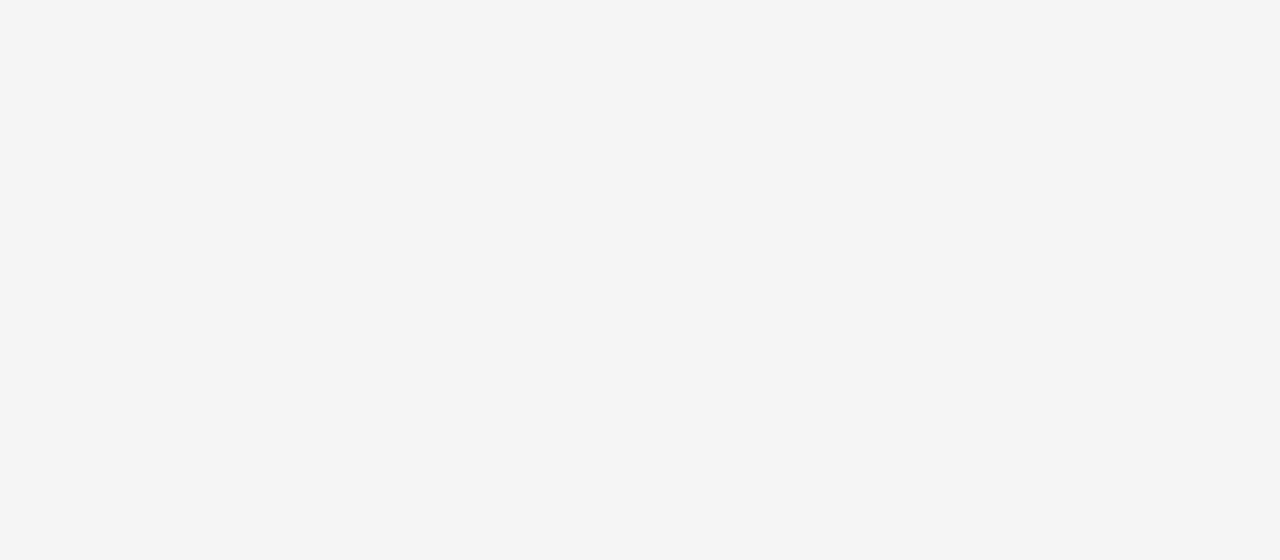
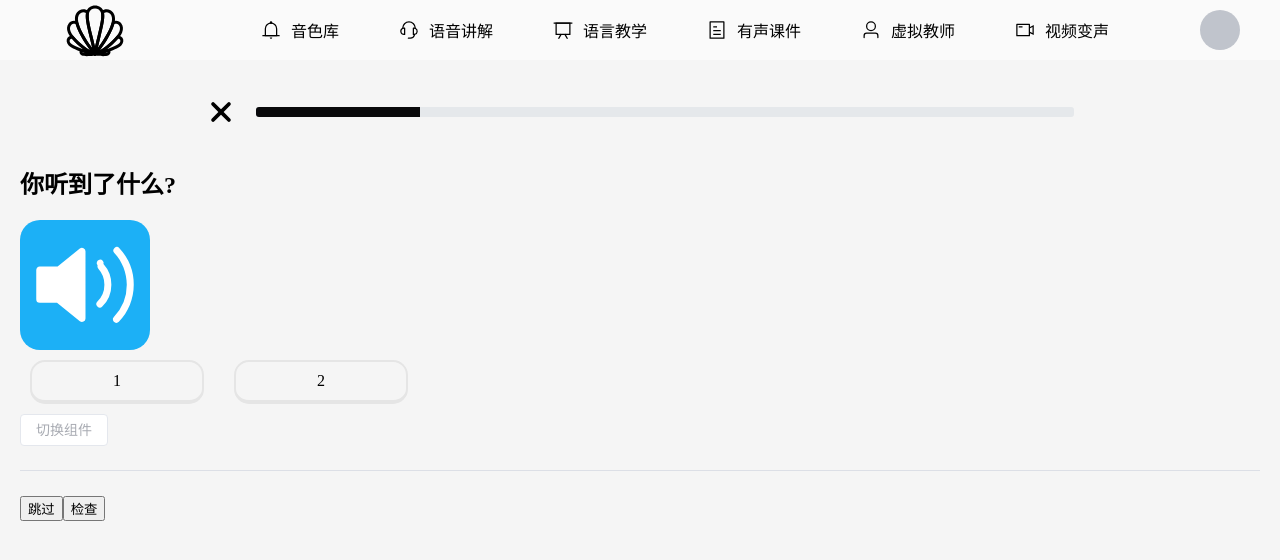
Before and after one commit to Demonor-alt/Sound, a Vue app: page /#/teach/practise in a window 1280 px wide. Before the commit this address led to /#/main/discover. Shown: the top 560 px of the page. Built offline with nearby package versions, Linux system fonts and the light colour scheme; sample sign-in values are in the browser's storage.

Commit message:
组件跳转

```diff
--- a/src/router/index.js
+++ b/src/router/index.js
@@ -58,6 +58,10 @@ const routes = [
                 component: () => import("@/views/teach/Shop.vue"),
             },
             {
+                path: '/teach/practise',
+                component: () => import("@/views/teach/Practise.vue"),
+            },
+            {
                 path: '/courseware',
                 component: () => import("@/views/Courseware.vue"),
             },
--- /dev/null
+++ b/src/views/teach/Practise.vue
@@ -0,0 +1,133 @@
+<template>
+    <div class="header">
+        <el-icon size="30" style="cursor: pointer;" @click="dialogVisible = true">
+            <CloseBold />
+        </el-icon>
+        <el-slider v-model="value3" min="0" max="100" :step="1" :show-tooltip="false" :show-button="false"
+            size="large" />
+        <el-dialog v-model="dialogVisible" width="30%" align-center :show-close="false">
+            <div style="font-size: large;color: black;font-weight: 600;margin-bottom: 10px;">退出练习</div>
+            <div class="dialog">
+                退出后不会保留进度
+            </div>
+            <template #footer>
+                <span class="dialog-footer">
+                    <el-button color="#f4f4f5" plain style="color: black; border: #e4e4e7 1px solid; "
+                        @click="dialogVisible = false">取消</el-button>
+                    <el-button color="black" @click="dialogVisible = false; toTeach();">
+                        确认
+                    </el-button>
+                </span>
+            </template>
+        </el-dialog>
+    </div>
+    <div class="demo-container">
+        <div class="col" style="overflow-y: auto; max-height: 100vh;">
+            <component :is="componentList[currentIndex]" :dataItem="data[dataIndex - 1]"
+                @option-selected="handleOptionSelected"></component>
+        </div>
+        <el-button @click="toggleComponent" :disabled="isButtonDisabled">切换组件</el-button>
+    </div>
+    <el-divider />
+    <div class="action-btns">
+        <button class="skip-btn" @click="handleSkip">跳过</button>
+        <button class="check-btn" @click="handleCheck">检查</button>
+    </div>
+</template>
+
+<script setup>
+import { CloseBold } from '@element-plus/icons-vue';
+import { ref } from 'vue';
+import { useRouter } from 'vue-router';
+const value3 = ref(20);
+const router = useRouter();
+const dialogVisible = ref(false);
+const toTeach = () => {
+    router.push('/teach');
+};
+import Listen from './practise/Listen.vue'
+import Select from './practise/Select.vue'
+import Compare from './practise/Compare.vue'
+import Speak from './practise/Speak.vue'
+import audioUrl from '@/assets/sound.m4a';
+const componentList = [Listen, Select, Compare, Speak]
+const isButtonDisabled = ref(true);
+const currentIndex = ref(0)
+const data = ref([
+    {
+        title: 'listen',
+        type: 'listen',
+        audioURL: audioUrl,
+        options: [
+            '1', '2'
+        ]
+    },
+    {
+        title: 'select',
+        type: 'select',
+        audioURL: audioUrl,
+        options: [
+            '1', '2'
+        ]
+    },
+])
+const dataIndex = ref(1);
+
+const toggleComponent = () => {
+    if (dataIndex.value < data.value.length) {
+        dataIndex.value++;
+    } else {
+        dataIndex.value = 1;
+        currentIndex.value = (currentIndex.value + 1) % componentList.length
+    }
+}
+const handleOptionSelected = (option) => {
+    console.log('接收到来自 Listen 组件的选项:', option);
+    // 当接收到值时，将按钮设置为可点击
+    isButtonDisabled.value = false;
+    // 这里可以添加你处理接收到的值的逻辑
+};
+</script>
+<style scoped>
+.header {
+    display: flex;
+    flex-direction: row;
+    align-items: center;
+    margin: 1% 15%;
+    gap: 20px;
+}
+
+::v-deep .el-slider__button {
+    display: none !important;
+}
+
+::v-deep .el-slider__bar {
+    background-color: #09090b !important;
+}
+
+::v-deep .el-slider__stop {
+    background-color: #e5e8eb !important;
+}
+
+::v-deep .el-slider__runway {
+    height: 10px !important;
+    background-color: #e5e8eb !important;
+}
+
+::v-deep .el-slider__bar {
+    height: 10px !important;
+    background-color: #09090b !important;
+}
+.col::-webkit-scrollbar {
+    width: 8px;
+}
+
+.col::-webkit-scrollbar-thumb {
+    background-color: #888;
+    border-radius: 4px;
+}
+
+.col::-webkit-scrollbar-track {
+    background-color: #f1f1f1;
+}
+</style>
--- /dev/null
+++ b/src/views/teach/practise/Compare.vue
@@ -0,0 +1,21 @@
+<template>
+    <!-- 这里可以使用接收到的 data-item -->
+    <div>
+        <p>33333{{ dataItem.title }}</p>
+    </div>
+</template>
+
+<script setup>
+import { defineProps } from 'vue';
+
+const props = defineProps({
+    dataItem: {
+        type: Object,
+        default: () => ({})
+    }
+});
+</script>
+
+<style scoped>
+/* 子组件样式 */
+</style>
--- /dev/null
+++ b/src/views/teach/practise/Listen.vue
@@ -0,0 +1,80 @@
+<template>
+    <h1>你听到了什么?</h1>
+    <div class="blueplay" @click="playAudio"></div>
+    <audio ref="audioRef" :src="dataItem.audioURL" preload="auto"></audio>
+    <div class="items">
+        <div v-for="option in dataItem.options" :key="option">
+            <div class="voice-item" :class="{ 'selected': selectedOption === option }" @click="selectOption(option)">{{ option }}</div>
+        </div>
+    </div>
+</template>
+
+<script setup>
+import { defineProps, ref, defineEmits } from 'vue';
+
+const props = defineProps({
+    dataItem: {
+        type: Object,
+        default: () => ({})
+    }
+});
+
+const audioRef = ref(null);
+const selectedOption = ref(null);
+const emits = defineEmits(['option-selected']);
+
+const playAudio = () => {
+    if (audioRef.value) {
+        audioRef.value.play();
+    }
+};
+
+const selectOption = (option) => {
+    selectedOption.value = option;
+    emits('option-selected', option);
+};
+</script>
+
+<style scoped>
+.items{
+    display: flex;
+    flex-direction: row;
+    gap: 10px;
+    align-items: end;
+}
+.blueplay {
+    width: 130px;
+    height: 130px;
+    border-radius: 20px;
+    background: url('../../../assets/icons/blueplay.svg') no-repeat center / contain;
+    cursor: pointer;
+}
+.voice-item {
+    margin: 10px;
+    padding: 10px;
+    border: 2px solid #e5e5e5;
+    border-radius: 15px;
+    width: 150px;
+    display: flex;
+    flex-direction: column;
+    gap: 5px;
+    border-bottom-width: 4px;
+    transition: border-bottom-width 0.1s;
+    cursor: pointer;
+    justify-content: center;
+    align-items: center;
+}
+
+.voice-item:hover {
+    background-color: #f0f0f0;
+}
+
+.voice-item:active {
+    border-bottom-width: 2px;
+}
+
+.selected {
+    border-color: #84d8ff;
+    background-color: #ddf4ff!important;
+}
+</style>
--- /dev/null
+++ b/src/views/teach/practise/Select.vue
@@ -0,0 +1,21 @@
+<template>
+    <!-- 这里可以使用接收到的 data-item -->
+    <div>
+        <p>2222222{{ dataItem.title }}</p>
+    </div>
+</template>
+
+<script setup>
+import { defineProps } from 'vue';
+
+const props = defineProps({
+    dataItem: {
+        type: Object,
+        default: () => ({})
+    }
+});
+</script>
+
+<style scoped>
+/* 子组件样式 */
+</style>
--- /dev/null
+++ b/src/views/teach/practise/Speak.vue
@@ -0,0 +1,21 @@
+<template>
+    <!-- 这里可以使用接收到的 data-item -->
+    <div>
+        <p>444444{{ dataItem.title }}</p>
+    </div>
+</template>
+
+<script setup>
+import { defineProps } from 'vue';
+
+const props = defineProps({
+    dataItem: {
+        type: Object,
+        default: () => ({})
+    }
+});
+</script>
+
+<style scoped>
+/* 子组件样式 */
+</style>
```
Also changed, not shown: src/assets/icons/blueplay.svg (added).
